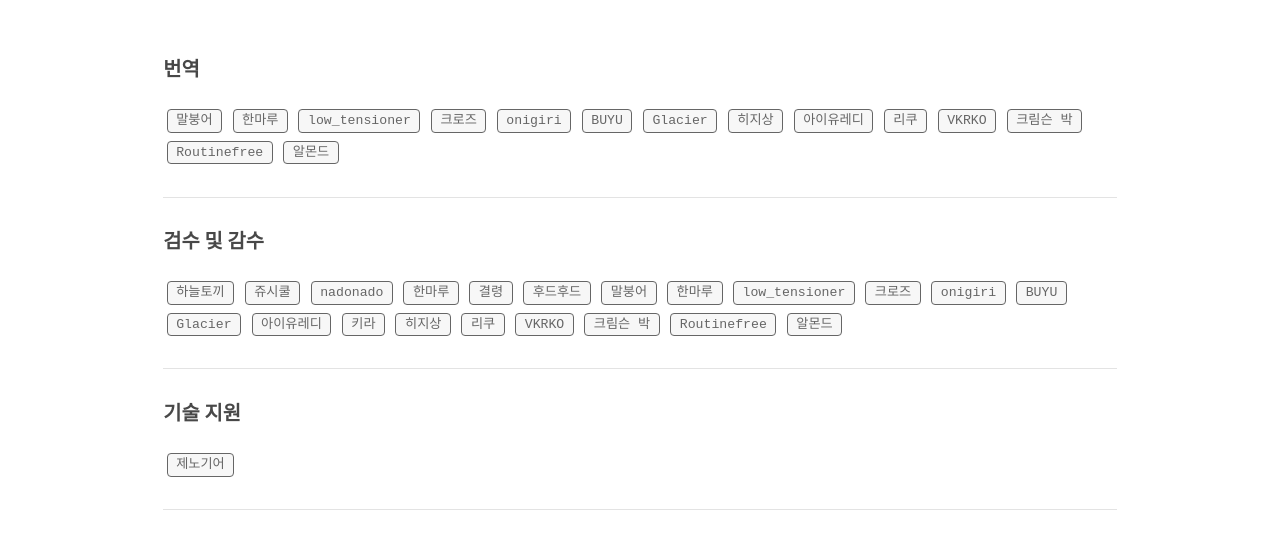
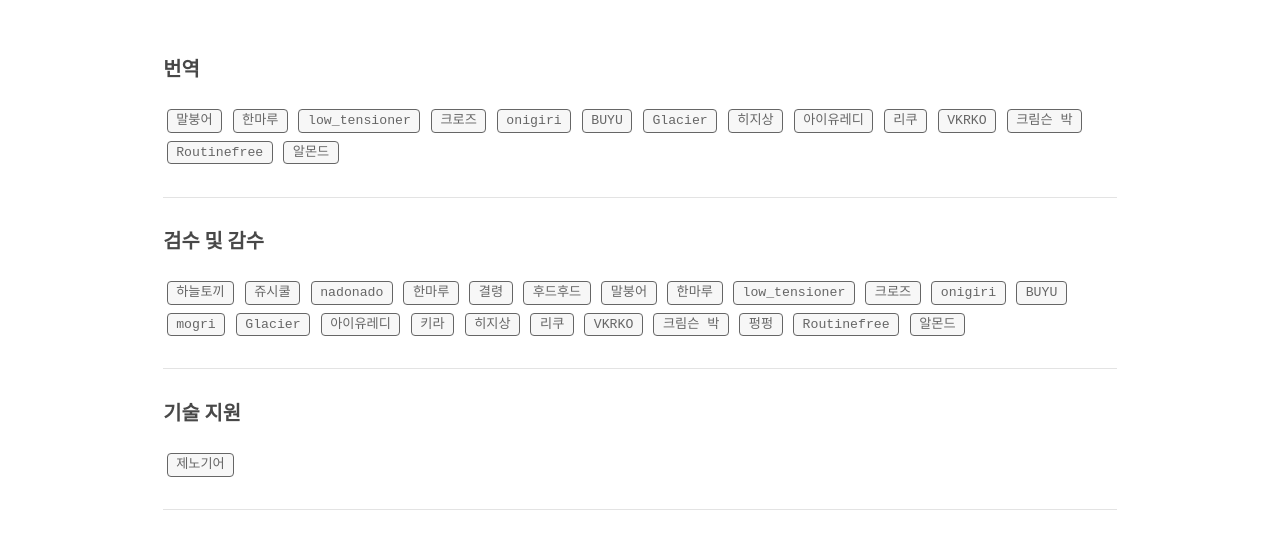
Before and after one commit to Joonie86/Joonie86.github.io, a plain HTML site: page elements.html in a window 1280 px wide. Shown: the part 244-780 px from the top of the page. Drawn offline with Linux system fonts and the light colour scheme.

Commit message:
크레딧

```diff
--- a/elements.html
+++ b/elements.html
@@ -68,6 +68,7 @@
 									<code>크로즈</code>
 									<code>onigiri</code>
 									<code>BUYU</code>
+									<code>mogri</code>
 									<code>Glacier</code>
 									<code>아이유레디</code>
 									<code>키라</code>
@@ -75,6 +76,7 @@
 									<code>리쿠</code>
 									<code>VKRKO</code>
 									<code>크림슨 박</code>
+									<code>펑펑</code>
 									<code>Routinefree</code>
 									<code>알몬드</code></p>
 							<hr />
```
